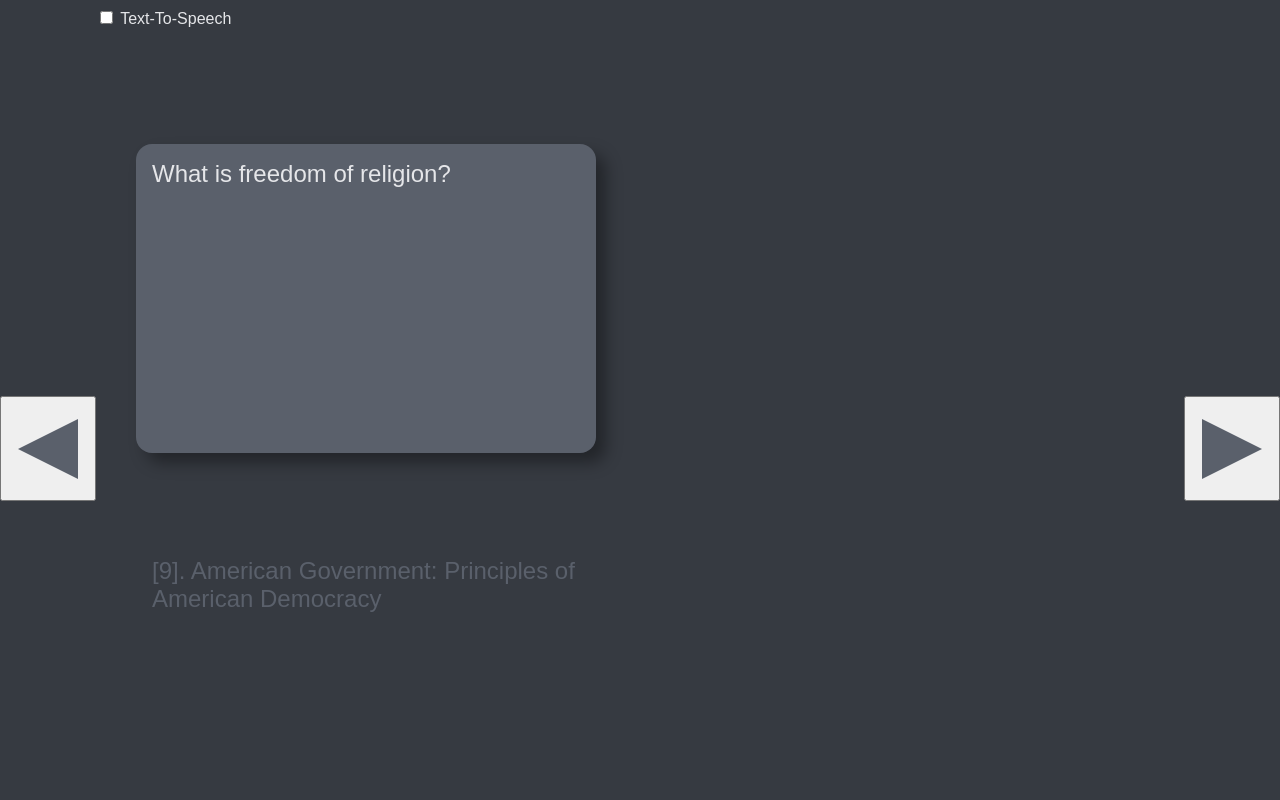
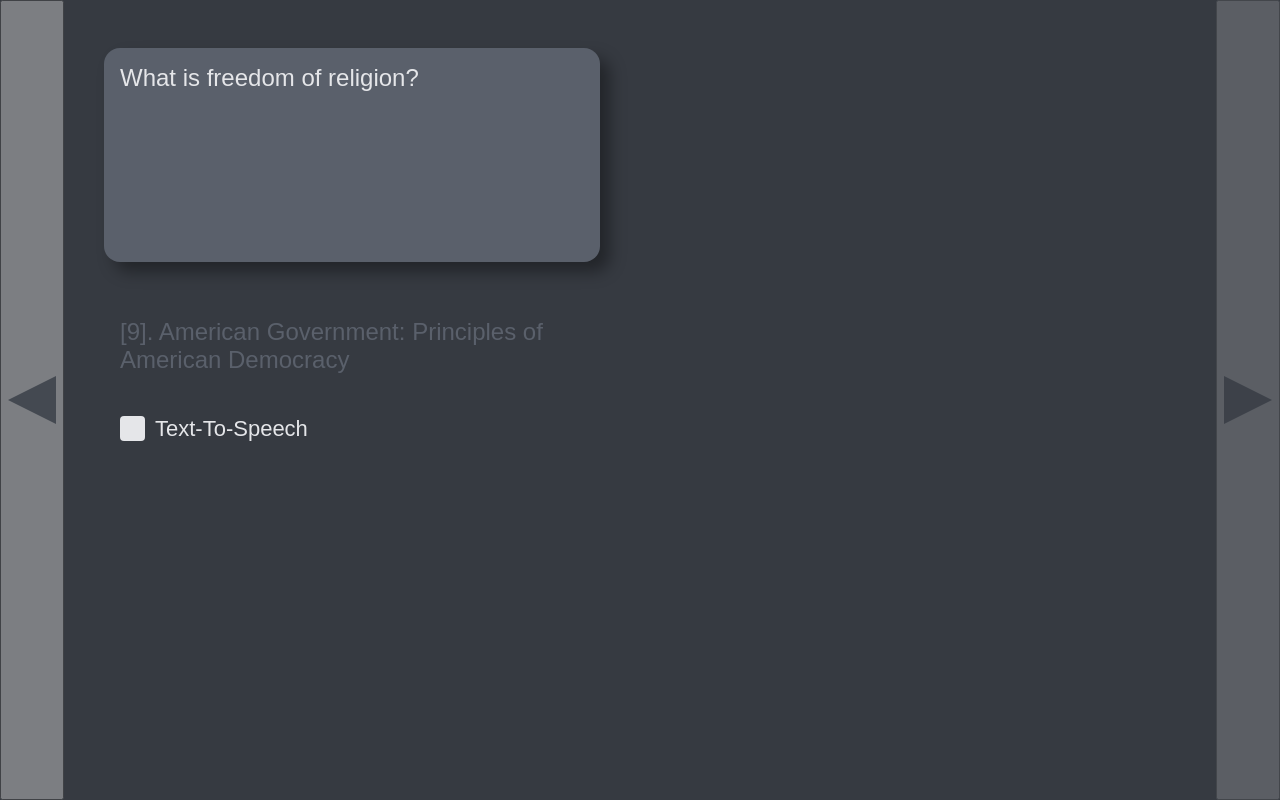
Before and after one commit to SlimRunner/practice-test-app, a website with bundled scripts: page public/explorer.html in a window 1280 px wide. Built offline with nearby package versions, Linux system fonts and the light colour scheme.

Commit message:
GUI refactor

```diff
--- a/public/explorer.html
+++ b/public/explorer.html
@@ -14,9 +14,11 @@
     <div id="answers"></div>
     <button id="prev-button"></button>
     <button id="next-button"></button>
-    <div id="speakDiv">
-      <input type="checkbox" name="speakit" id="speakit">
-      <label for="speakit">Text-To-Speech</label>
+    <div id="options">
+      <label class="label-container" for="speakit">Text-To-Speech
+        <input type="checkbox" name="speakit" id="speakit">
+        <span class="checkmark"></span>
+      </label>
     </div>
   </div>
   <script src="scripts/explorer.js" type="module"></script>
--- a/public/style/main.css
+++ b/public/style/main.css
@@ -6,8 +6,9 @@
   --accent: #5a606b;
   --shade: #1e2229;
   --fore-accent: #c5eaff;
+  --accent-blue: #60c5ff;
 
-  --nav-triag-size: 30px;
+  --nav-triag-size: 24px;
 }
 
 body {
@@ -45,13 +46,11 @@ a:hover {
 
 .content {
   position: absolute;
-  margin-top: 8px;
-  margin-bottom: 8px;
   top: 0; bottom: 0; right: 0; left: 0;
 
   display: grid;
-  grid-template-columns: 1in 1fr 8px 1fr 1in;
-  grid-template-rows: 1in repeat(4, 1fr) 8px repeat(2, 1fr) 1in;
+  grid-template-columns: 64px 1fr 1fr 64px;
+  grid-template-rows: 8px repeat(8, 1fr) 8px;
 }
 
 .hidden {
@@ -72,14 +71,14 @@ a:hover {
 #section {
   color: var(--accent);
   grid-column: 2;
-  grid-row: 7 / 9;
-  margin: 40px;
+  grid-row: 5 / 6;
+  margin: 0 40px 0 40px;
 }
 
 #question {
   background-color: var(--accent);
   grid-column: 2;
-  grid-row: 2 / 6;
+  grid-row: 2 / 5;
   margin: 40px;
   cursor: pointer;
 
@@ -87,19 +86,19 @@ a:hover {
 }
 
 #answers {
-  grid-column: 4;
-  grid-row: 2 / 9;
+  grid-column: 3;
+  grid-row: 2 / 10;
   margin: 40px;
 }
 
 #prev-button {
   grid-column: 1;
-  grid-row: 5 / 7;
+  grid-row: 1 / 11;
 }
 
 #next-button {
-  grid-column: 5;
-  grid-row: 5 / 7;
+  grid-column: 4;
+  grid-row: 1 / 11;
 }
 
 #prev-button::before {
@@ -124,7 +123,100 @@ a:hover {
   border-left: calc(2 * var(--nav-triag-size)) solid var(--accent);
 }
 
-#speakDiv {
+#options {
   grid-column: 2;
-  grid-row: 1 / 2;
+  grid-row: 6 / 10;
+
+  padding: 16px;
+  margin: 0 40px 0 40px;
 }
+
+#next-button,
+#prev-button {
+  color: var(--foreground);
+  opacity: 0.2;
+
+  transition: all 0.05s ease-in;
+}
+
+#next-button:hover,
+#prev-button:hover {
+  opacity: 0.4;
+
+  transition: all 0.05s ease-out;
+}
+
+#options {
+  font-size: large;
+  color: var(--foreground);
+}
+
+ /* Customize the label (the container) */
+ .label-container {
+  display: block;
+  position: relative;
+  padding-left: 35px;
+  margin-bottom: 12px;
+  cursor: pointer;
+  font-size: 22px;
+  -webkit-user-select: none;
+  -moz-user-select: none;
+  -ms-user-select: none;
+  user-select: none;
+}
+
+/* Hide the browser's default checkbox */
+.label-container input {
+  position: absolute;
+  opacity: 0;
+  cursor: pointer;
+  height: 0;
+  width: 0;
+}
+
+/* Create a custom checkbox */
+.checkmark {
+  position: absolute;
+  top: 0;
+  left: 0;
+  height: 25px;
+  width: 25px;
+  border-radius: 4px;
+  background-color: var(--foreground);
+}
+
+/* On mouse-over, add a grey background color */
+.label-container:hover input ~ .checkmark {
+  background-color: var(--fore-accent);
+  box-shadow: 0 0 4px var(--glow-accent);
+}
+
+/* When the checkbox is checked, add a blue background */
+.label-container input:checked ~ .checkmark {
+  background-color: var(--accent-blue);
+}
+
+/* Create the checkmark/indicator (hidden when not checked) */
+.checkmark:after {
+  content: "";
+  position: absolute;
+  display: none;
+}
+
+/* Show the checkmark when checked */
+.label-container input:checked ~ .checkmark:after {
+  display: block;
+}
+
+/* Style the checkmark/indicator */
+.label-container .checkmark:after {
+  left: 9px;
+  top: 5px;
+  width: 5px;
+  height: 10px;
+  border: solid var(--glow);
+  border-width: 0 3px 3px 0;
+  -webkit-transform: rotate(45deg);
+  -ms-transform: rotate(45deg);
+  transform: rotate(45deg);
+}
```
